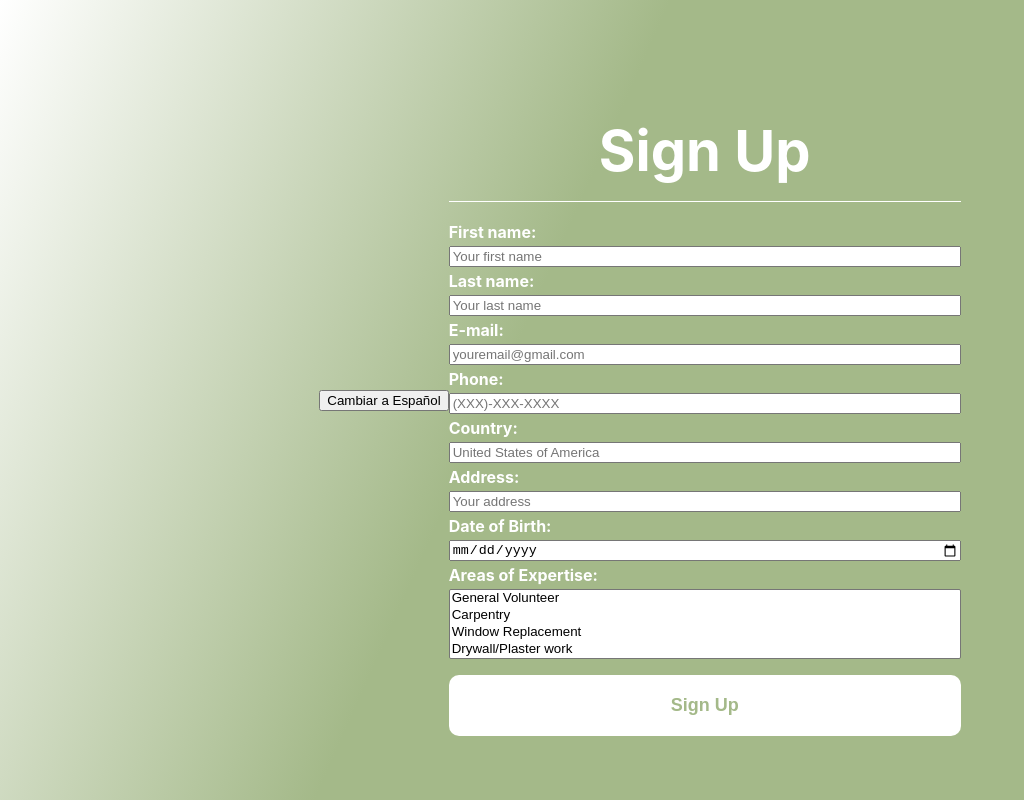
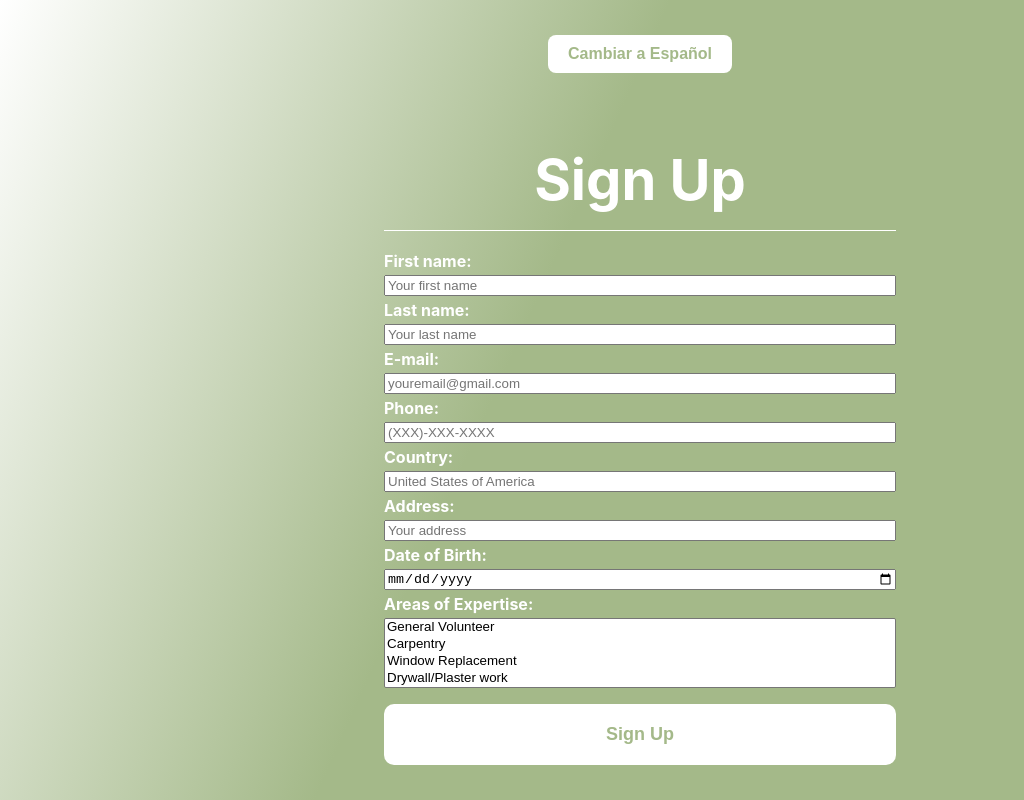
Before and after one commit to cfgchicago23/Team-12, a React (Create React App) app in the folder aurora/: page /signup in a window 1280 px wide. Shown: the whole page, without its empty margins (0-1024 px from the left). Built offline with nearby package versions, Linux system fonts and the light colour scheme.

Commit message:
Improved placement and appearance of Switch to Spanish button

```diff
--- a/aurora/src/App.css
+++ b/aurora/src/App.css
@@ -1,3 +1,28 @@
+.content-wrapper {
+  display: flex;
+  flex-direction: column;
+  align-items: center;  /* To align items to the center horizontally */
+  width: 100%;
+}
+
+.language-toggle-button {
+  margin-bottom: 20px;  /* Add some space between the button and the form */
+  background-color: white;
+  border: none;
+  color: #a4b989;
+  padding: 10px 20px;
+  border-radius: 8px;
+  cursor: pointer;
+  font-weight: bold;
+  font-size: 1rem;
+  transition: background-color 0.3s ease;  /* Optional: Smooth transition for hover effect */
+}
+
+.language-toggle-button:hover {
+  background-color: #d9d9d9;  /* Optional: Change color on hover */
+}
+
+
 .desktop {
   background-color: #a4b989;
   display: flex;
--- a/aurora/src/components/SignUp.jsx
+++ b/aurora/src/components/SignUp.jsx
@@ -61,9 +61,10 @@ export function SignUp() {
 
   return (
     <div className="sign-up-container">
-      <button onClick={toggleLanguage}>
-        {isSpanish ? "Switch to English" : "Cambiar a Español"}
-      </button>
+      <div className="content-wrapper">
+        <button className="language-toggle-button" onClick={toggleLanguage}>
+          {isSpanish ? "Switch to English" : "Cambiar a Español"}
+        </button>
 
       <form className="sign-up-form" onSubmit={handleSubmit}>
         <h1>{isSpanish ? "Registrarse" : "Sign Up"}</h1>
@@ -183,5 +184,6 @@ export function SignUp() {
         <button type="submit">{isSpanish ? "Registrarse" : "Sign Up"}</button>
       </form>
     </div>
+    </div>
   );
 }
```
